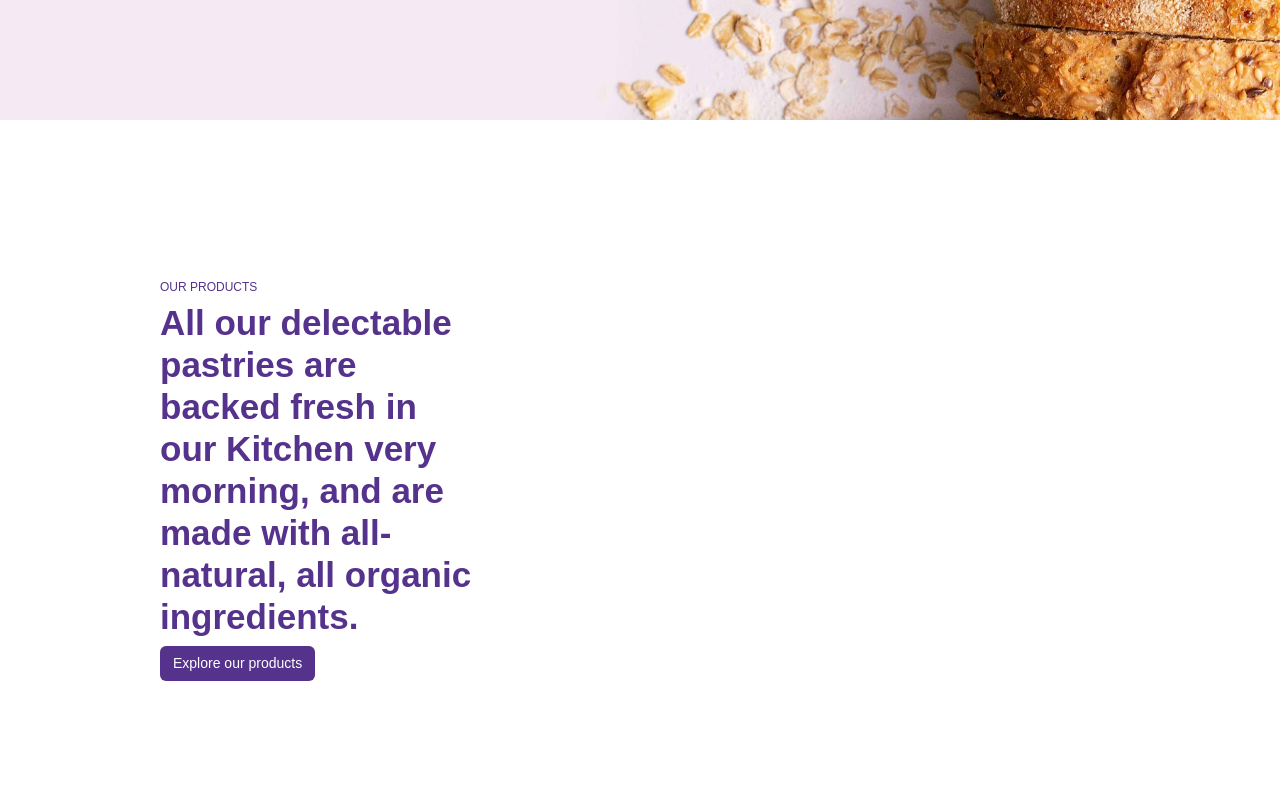
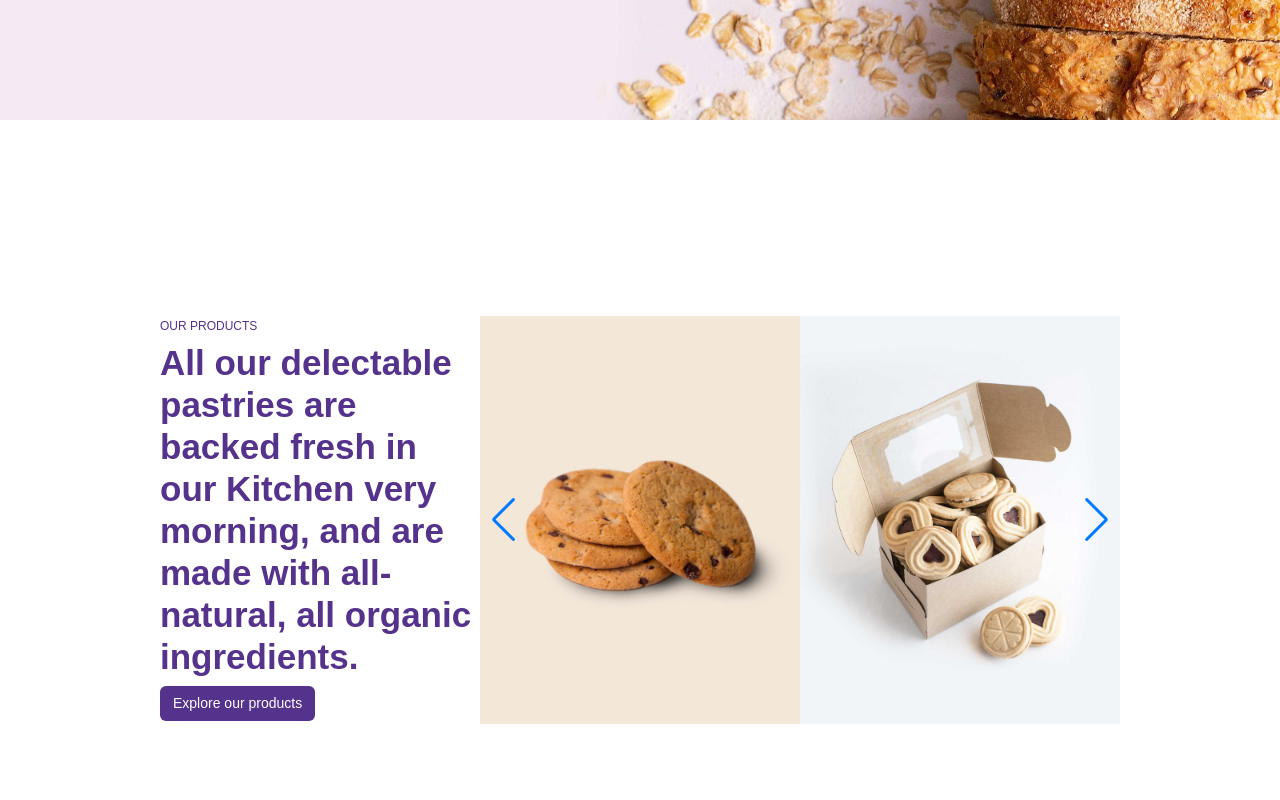
Before and after one commit to andreafrancioni/proj-html-vuejs, a Vue app: page / in a window 1280 px wide. Shown: the part 680-1480 px from the top of the page. Built offline with nearby package versions, Linux system fonts and the light colour scheme.

Commit message:
Importa Swiper e aggiunge carosello ai prodotti

```diff
--- a/package.json
+++ b/package.json
@@ -17,6 +17,7 @@
     "@popperjs/core": "^2.11.8",
     "axios": "^1.6.2",
     "bootstrap": "^5.3.2",
+    "swiper": "^11.0.5",
     "vue": "^3.3.8"
   },
   "devDependencies": {
--- a/src/components/AppProducts.vue
+++ b/src/components/AppProducts.vue
@@ -1,9 +1,30 @@
 <script>
+// Import Swiper Vue.js components
+import { Swiper, SwiperSlide } from 'swiper/vue';
+
+// Import Swiper styles
+import 'swiper/css';
+
+import 'swiper/css/navigation';
+
+
+// import required modules
+import { Navigation } from 'swiper/modules';
+
 import { store } from "../store.js" //state management
 import register from "../debug" //per debuggare il componente da console
 
 export default {
     name: "AppProducts",
+    components: {
+        Swiper,
+        SwiperSlide,
+    },
+    setup() {
+        return {
+            modules: [Navigation],
+        };
+    },
     data() {
         return {
             store
@@ -19,7 +40,7 @@ export default {
 </script>
 
 <template>
-    <div class="wrapper">
+    <div class="products d-flex align-items-center">
         <div class="col-4">
             <div class="product-text">
 
@@ -33,7 +54,24 @@ export default {
         </div>
         <div class="col-8">
             <div class="product-carousel">
-
+                <swiper :navigation="true" :modules="modules" class="mySwiper" :loop="true">
+                    <swiper-slide>
+                        <div class="imageLeft">
+                            <img src="../assets/choco-chip-cookies.jpg" alt="">
+                        </div>
+                        <div class="imageRight">
+                            <img src="../assets/strawberry-jam-cookies.jpg" alt="">
+                        </div>
+                    </swiper-slide>
+                    <swiper-slide>
+                        <div class="imageLeft">
+                            <img src="../assets/cookies-with-ice-cream.jpg" alt="">
+                        </div>
+                        <div class="imageRight">
+                            <img src="../assets/home-bread.jpg" alt="">
+                        </div>
+                    </swiper-slide>
+                </swiper>
             </div>
         </div>
     </div>
@@ -43,7 +81,7 @@ export default {
 // importo variabili
 @use '../styles/partials/variables' as *;
 
-.wrapper {
+.products {
     padding: 10em;
     height: 100vh;
 }
@@ -69,4 +107,27 @@ export default {
         font-weight: 300;
     }
 }
+
+.swiper {
+    width: 100%;
+    height: 100%;
+}
+
+.swiper-slide {
+    text-align: center;
+    font-size: 18px;
+    background: #fff;
+
+    /* Center slide text vertically */
+    display: flex;
+    justify-content: center;
+    align-items: center;
+}
+
+.swiper-slide img {
+    display: block;
+    width: 100%;
+    height: 100%;
+    object-fit: cover;
+}
 </style>
```
Also changed, not shown: src/assets/cookies-with-ice-cream.jpg (added), 1 other file (tests, documents, lock files or other folders).
